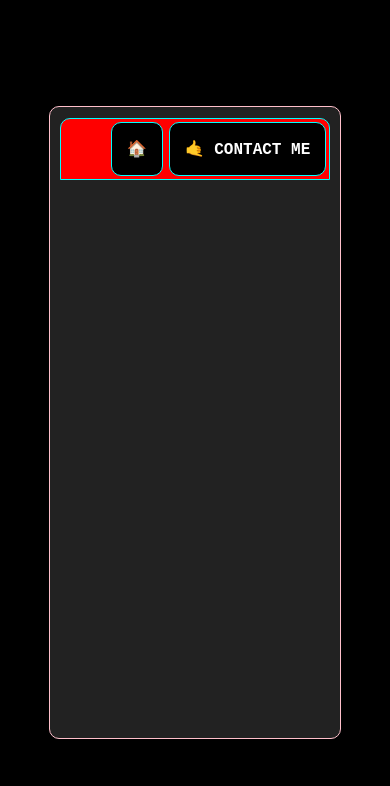
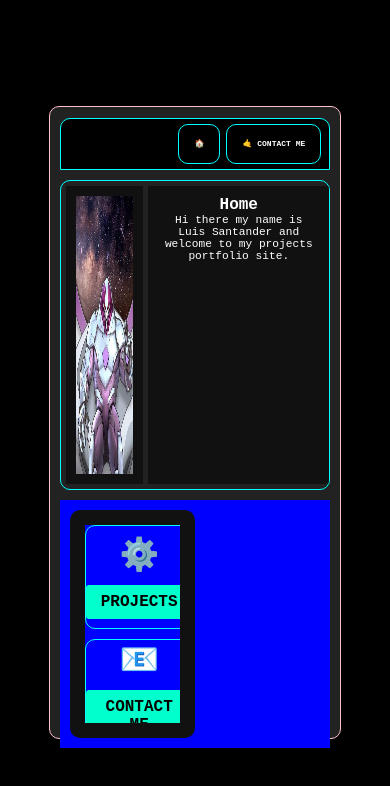
Before and after one commit to luissantanderpro-x/luissantanderdev.com-portfolio-front-end, a React (Create React App) app: page / in a window 390 px wide. Shown: the top 786 px of the page. Built offline with nearby package versions, Linux system fonts and the light colour scheme.

Commit message:
worked on fixing styling on site. making the site more responsive.

```diff
--- a/src/App.tsx
+++ b/src/App.tsx
@@ -111,12 +111,12 @@ const App = () => {
         </div>
 
         {/* MARK: Top Grid */}
-        {/* <div className="top-grid">
+        <div className="top-grid">
 
             <div className="top-grid-item">
                 <div className="picture-container">
                     <img className='base-image' src={nimrod_image} alt="codec screen"/>
-                    <img className='overlay-image' src={tv_static_image} alt="static screen" />
+                    {/* <img className='overlay-image' src={tv_static_image} alt="static screen" /> */}
                 </div>
             </div>
 
@@ -124,10 +124,9 @@ const App = () => {
                 {screen}
             </div>
 
-        </div> */}
+        </div>
 
-        {/* <!-- Main Grid Section --> */}
-        {/* <div className="grid">
+        <div className="bottom-grid">
 
             <div className="grid-item">
                 <div className='menu-grid-container'>
@@ -146,11 +145,11 @@ const App = () => {
                 </div>
             </div>
 
-            <div className="grid-item">
+            {/* <div className="grid-item">
               <CommandShellComponent shellPrompts={shellPrompts}/>
-            </div>
+            </div> */}
 
-        </div> */}
+        </div>
 
         {/* <div className="footer">
             <input
--- a/src/components/HomeScreen.tsx
+++ b/src/components/HomeScreen.tsx
@@ -6,7 +6,7 @@ const HomeScreen = () => {
     const words = 'Hi there my name is Luis Santander and welcome to my projects portfolio site.';
     return (
       <div className='top-grid-display'>
-        <h1>Home</h1>
+        <h3>Home</h3>
         <SlowPrint msg={words} interval={300}/>
       </div>
     );
--- a/src/sass/style.scss
+++ b/src/sass/style.scss
@@ -37,7 +37,8 @@ body {
 
 .container {
     display: grid;
-    grid-template-rows: 10% 50%;
+    grid-template-rows: 10% 50% 40%;
+    grid-gap: 10px;
     background-color: #222;
     padding: 1px 10px 10px 10px;
     border-radius: 10px;
@@ -49,51 +50,69 @@ body {
 // MARK: Header
 
 .header {
-    text-align: center;
     display: flex;
     justify-content: right;
     margin-top: 10px;
-    margin-bottom: 10px;
     border-top-left-radius: 10px;
     border-top-right-radius: 10px;
     background-color: black;
     border: 1px solid $color-cyan;
-    height: 100%;
-
-    background-color: red;
 
     .header-buttons {
         display: flex;
+        justify-content: center;
+        align-items: center;
+        justify-items: center;
+        padding: 5px;
+
+        height: 100%;
     }
 
     button {
+        display: flex;
+        justify-content: center;
+        align-items: center;
         background-color: black;
         border: 1px solid $color-cyan;
         margin: 3px;
         cursor: pointer;
         font-weight: bold;
-        font-size: 1rem;
+        font-size: 0.5rem;
         border-radius: 10px;
         transition: background-color 0.3s ease;
         color: white;
+        height: 100%;
     }
 }
 
 // MARK: - Menu Grid Logic
-.grid {
+.bottom-grid {
     display: grid;
     grid-template-columns: 50% 50%;
-    grid-gap: 10px;
+    // grid-gap: 10px;
 
+    padding: 10px;
+
+    background-color: red;
+
+    overflow: hidden;
+
+    height: 100%;
+
+    background-color: blue;
 }
 
 .menu-grid-container {
     display: grid;
     grid-gap: 10px;
     grid-template-columns: repeat(2, 1fr);
-    overflow-y: auto;
+    overflow: scroll;
     height: 15rem;
     scroll-behavior: smooth;
+
+    height: 100%;
+
+    background-color: blue;
 }
 
 .menu-grid-item {
@@ -103,6 +122,7 @@ body {
     align-items: center;
     border: 1px solid $color-cyan;
     border-radius: 10px;
+
 }
 
 /* Grid Items */
@@ -112,6 +132,10 @@ body {
     padding: 15px;
     text-align: center;
     transition: background-color 0.3s ease, box-shadow 0.3s ease;
+
+    height: 100%;
+
+    overflow: hidden;
 }
 
 .grid-item:hover {
@@ -149,21 +173,36 @@ button:hover {
     display: grid;
     grid-template-columns: 30% 70%;
     grid-gap: 5px;
-    margin-bottom: 10px;
+
     border-radius: 10px;
     border: 1px solid $color-cyan;
     padding: 5px;
-    align-items: start;
     color: white;
     text-align: center;
-    // height: 500px;
+    overflow: hidden;
+    height: 100%;
+    width: 100%;
+}
+
+.top-grid-display {
+    height: 100%;
+
+    div {
+        font-size: 0.7rem;
+    }
 }
 
 .top-grid-item {
     background-color: #111;
+    transition: background-color 0.3s ease, box-shadow 0.3s ease;
     padding: 10px;
-    transition: background-color 0.3s ease, box-shadow 0.3s ease;
-    height: 100%;
+    overflow: hidden;
+
+    img {
+        width: 100%;
+        height: 100%;
+        // object-fit: contain; # Keep Aspect Ratio
+    }
 }
 
 .top-grid-item:hover {
@@ -171,23 +210,47 @@ button:hover {
     box-shadow: 0 0 10px #00ffcc;
 }
 
-.top-grid-right-display {
-    display: grid;
-    grid-template-rows: 10% 90%;
-    border: 1px solid $color-cyan;
-    border-radius: 10px;
-    padding: 10px;
+// .top-grid-right-display {
+//     display: grid;
+//     grid-template-rows: 10% 90%;
+//     border: 1px solid $color-cyan;
+//     border-radius: 10px;
+//     padding: 10px;
 
-    h1 {
-        color: white;
-        border-bottom: 1px solid white;
-        text-align: center;
-    }
 
-    .top-grid-right-display-body {
-        overflow: auto;
-    }
+//     h1 {
+//         color: white;
+//         border-bottom: 1px solid white;
+//         text-align: center;
+//     }
+
+//     .top-grid-right-display-body {
+//         overflow: auto;
+//     }
+// }
+
+.picture-container {
+    position: relative;
+    width: 100%;
+    height: 100%;
+    // overflow: hidden;
 }
+
+// .base-image {
+//     max-height: 100%;
+//     max-width: 100%;
+//     object-fit: contain;
+// }
+// .overlay-image {
+//     padding: 5px;
+//     position: absolute; /* Position the overlay image absolutely within the container */
+//     top: 50%; /* Start at the top of the container */
+//     left: 50%; /* Align to the left of the container */
+//     transform: translate(-50%, -50%); /* Center the overlay */
+//     width: 100%; /* Optional: Size of the overlay */
+//     height: 100%;
+//     animation: fadeOscillator 3s infinite;
+// }
 
 // MARK: Projects
 
@@ -222,27 +285,9 @@ button:hover {
     height: 100%;
 }
 
-// Image Box
-.picture-container {
-    position: relative;
-    border-radius: 10px;
-}
 
-.base-image {
-    width: 100%;
-    height: 100%;
-}
 
-.overlay-image {
-    padding: 5px;
-    position: absolute; /* Position the overlay image absolutely within the container */
-    top: 50%; /* Start at the top of the container */
-    left: 50%; /* Align to the left of the container */
-    transform: translate(-50%, -50%); /* Center the overlay */
-    width: 100%; /* Optional: Size of the overlay */
-    height: 100%;
-    animation: fadeOscillator 3s infinite;
-}
+
 
 // MARK: Top Contact Me
 
```
